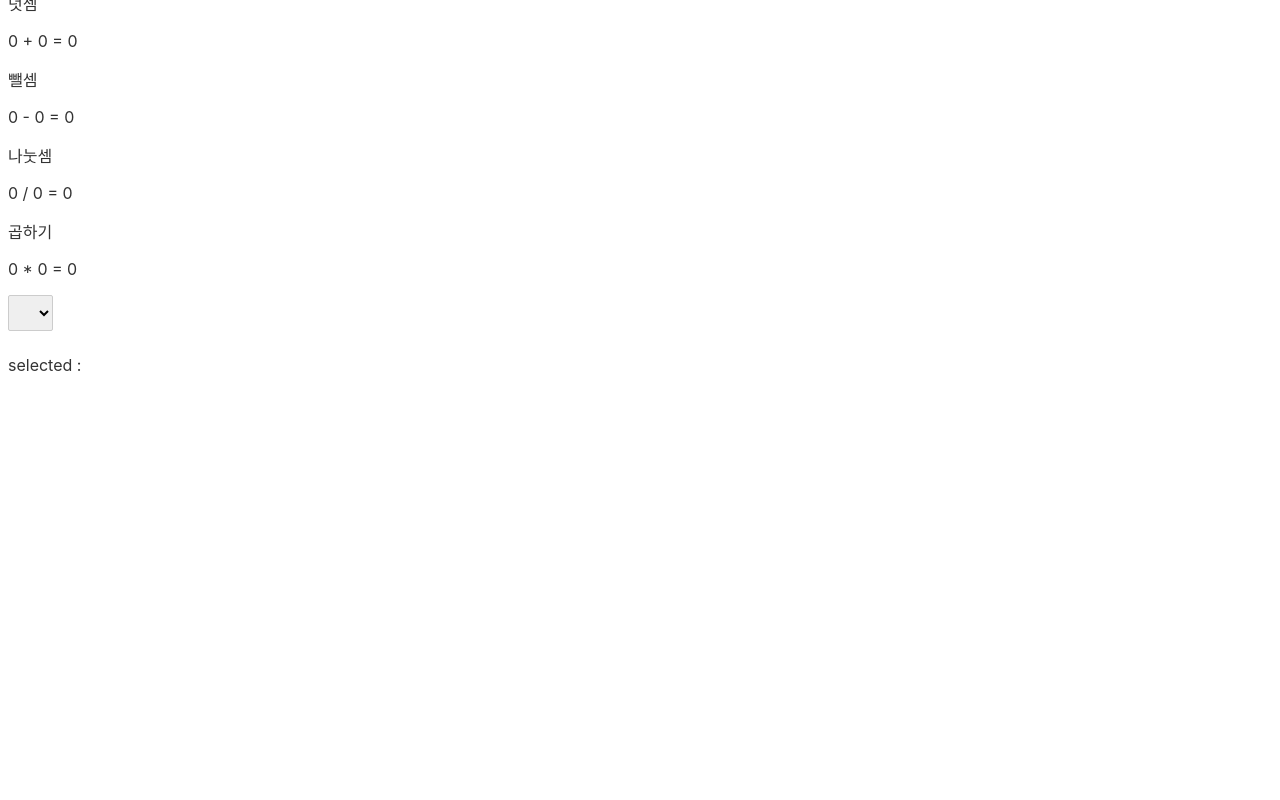
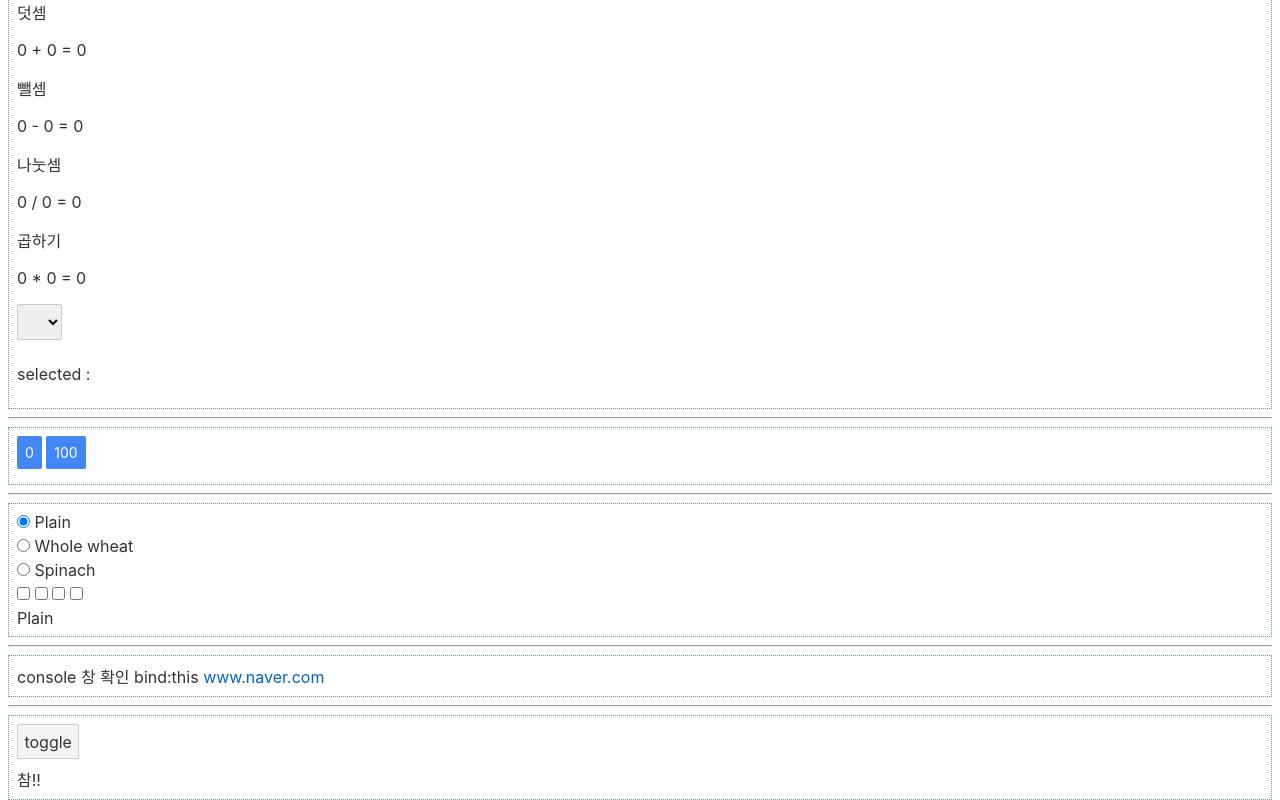
Before and after one commit to katanazero86/my-svelte-project, a Svelte app: page / in a window 1280 px wide. Shown: the part 601-1401 px from the top of the page. Before the commit the page ends 976 px from the top, so only its background shows below. Built offline with nearby package versions, Linux system fonts and the light colour scheme.

Commit message:
[feature] svelte 기본 문법 2020.03.01
- readme.md 파일 내용 수정
- 기본 예제 몇가지 작성

{#if ...}
bind:group
bind:this

```diff
--- a/src/App.svelte
+++ b/src/App.svelte
@@ -1,8 +1,13 @@
 <script>
 
-    import Arithmetic from './example/Arithmetic.svelte';
+	// import component
+	import Arithmetic from './example/Arithmetic.svelte';
+	import Simple from "./example/Simple.svelte";
+	import BindGroup from "./example/BindGroup.svelte";
+	import BindThis from "./example/BindThis.svelte";
+	import IfStatement from "./example/IfStatement.svelte";
 
-    let inputText = '';
+	let inputText = '';
 
 	export let name;
 
@@ -40,9 +45,26 @@
     </div>
 </main>
 <hr>
-<div>
+<div class="example-wrap">
     <Arithmetic/>
 </div>
+<hr>
+<div class="example-wrap">
+	<Simple/>
+</div>
+<hr>
+<div class="example-wrap">
+	<BindGroup/>
+</div>
+<hr>
+<div class="example-wrap">
+	<BindThis/>
+</div>
+<hr>
+<div class="example-wrap">
+	<IfStatement/>
+</div>
+
 
 <style>
 	main {
@@ -59,9 +81,15 @@
 		font-weight: 100;
 	}
 
+	.example-wrap {
+		border: 1px dotted cadetblue;
+		padding: 8px;
+	}
+
 	@media (min-width: 640px) {
 		main {
 			max-width: none;
 		}
 	}
+
 </style>
--- /dev/null
+++ b/src/example/BindGroup.svelte
@@ -0,0 +1,36 @@
+<!-- bind:group -->
+<!-- bind:group={variable} -->
+<!-- bind:group={variable} 은 여러입력이 있는 경우, value 속성과 함께 사용이 가능-->
+
+<script>
+    let radioValue = 'Plain';
+    let checkboxValue = [];
+</script>
+
+<div>
+
+        <label>
+            <input type="radio" bind:group={radioValue} value="Plain">
+            <span>Plain</span>
+        </label>
+    <label>
+        <input type="radio" bind:group={radioValue} value="Whole wheat">
+        <span>Whole wheat</span>
+    </label>
+    <label>
+        <input type="radio" bind:group={radioValue} value="Spinach">
+        <span>Spinach</span>
+    </label>
+</div>
+
+<div>
+    <input type="checkbox" bind:group={checkboxValue} value="Rice">
+    <input type="checkbox" bind:group={checkboxValue} value="Beans">
+    <input type="checkbox" bind:group={checkboxValue} value="Cheese">
+    <input type="checkbox" bind:group={checkboxValue} value="Guac (extra)">
+</div>
+
+<div>
+    {radioValue} <br>
+    {checkboxValue}
+</div>
--- /dev/null
+++ b/src/example/BindThis.svelte
@@ -0,0 +1,23 @@
+<!-- bind:this -->
+<!-- bind:this={dom_node} -->
+<!-- bind:this={dom_node} 는 읽기전용으로 해당 엘리먼트 노드 참조값을 얻는다 -->
+
+<script>
+
+    import { onMount } from 'svelte';
+
+    let aElement = null;
+
+    onMount(() => {
+        console.log(aElement);
+        console.log(aElement.href);
+    });
+
+</script>
+
+
+<div>
+    console 창 확인
+    bind:this
+    <a bind:this={aElement} href="http://www.naver.com">www.naver.com</a>
+</div>
--- /dev/null
+++ b/src/example/IfStatement.svelte
@@ -0,0 +1,26 @@
+<!-- {#if ...} {/if} -->
+<!-- 조건부로 렌더링 된 내용을 조작 -->
+
+<script>
+
+    let ifFlag = true;
+    const text = '참!!';
+    const text2 = '거짓!!';
+
+</script>
+
+<div>
+    <button on:click={()=>ifFlag = !ifFlag}>
+        toggle
+    </button>
+</div>
+
+{#if ifFlag}
+    <div>
+        {text}
+    </div>
+{:else}
+    <div>
+{text2}
+    </div>
+{/if}
--- /dev/null
+++ b/src/example/Simple.svelte
@@ -0,0 +1,35 @@
+<script>
+
+    let count = 0;
+    let count2 = 100;
+
+    const addCount = () => {
+        count2++
+    }
+
+
+</script>
+
+<button on:click={() => count += 1}>
+    {count}
+</button>
+
+<button on:click={addCount}>
+    {count2}
+</button>
+
+<style>
+
+    button {
+        background-color: #4287f5; /* Green */
+        border: none;
+        outline: none;
+        color: white;
+        padding: 8px;
+        text-align: center;
+        text-decoration: none;
+        font-size: 14px;
+        display: inline-block;
+    }
+
+</style>
```
Also changed, not shown: 1 other file (tests, documents, lock files or other folders).
